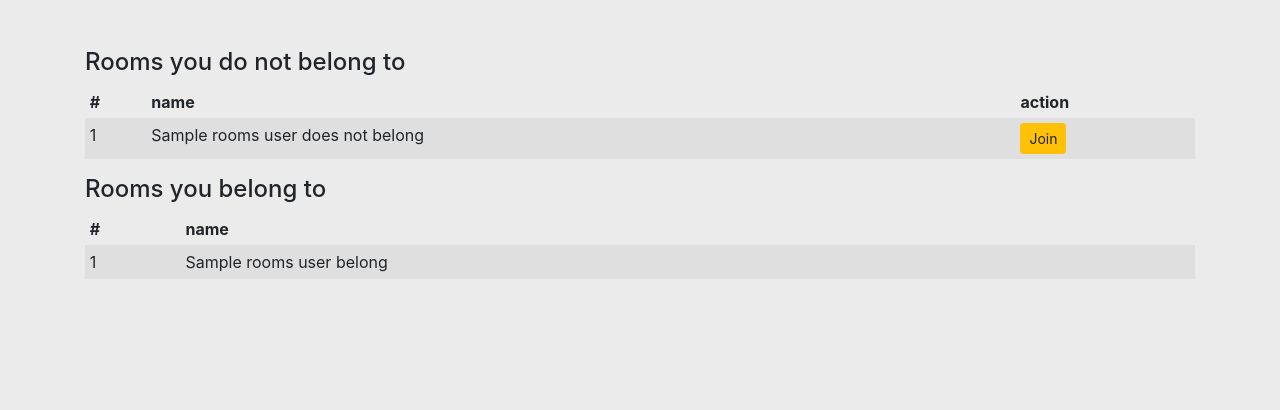
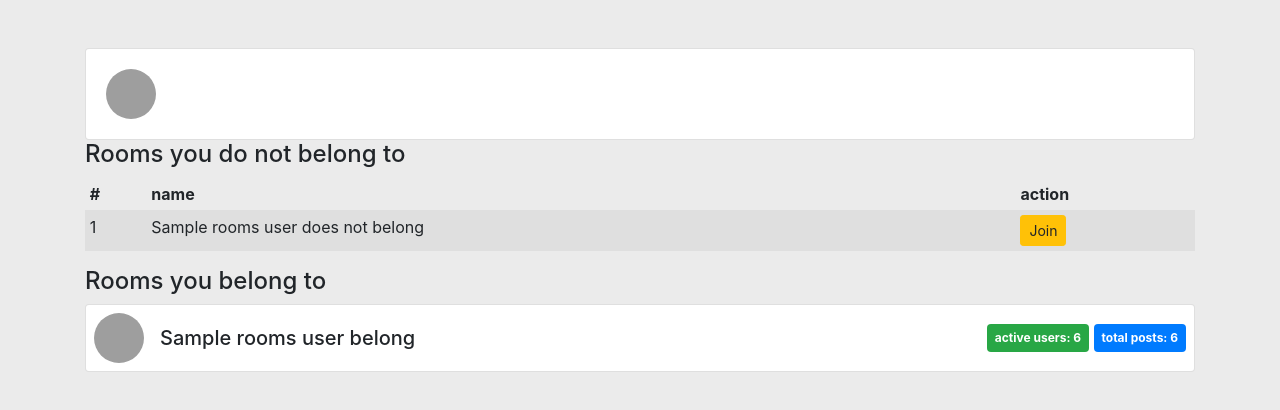
Before and after one commit to Mchajda/put-pti-proj, a Symfony app: template templates/front/room/index.html.twig in a window 1280 px wide. Shown: the part 56-466 px from the top of the page. Run offline with Twig, Linux system fonts and the light colour scheme; the template is opened without the code that fills it: most values are stand-ins (such as "Sample title", 1, 10 or a date in 2020); some libraries are stand-ins or nearby versions; grey boxes are pictures that could not be loaded.

Commit message:
visual changes

```diff
--- a/templates/front/profile/otherUserProfile.html.twig
+++ b/templates/front/profile/otherUserProfile.html.twig
@@ -8,10 +8,10 @@
                 <hr>
             </div>
 
-            <div class="">
+            <div class="card card-body">
                 {% if last_activity is not empty %}
                     <h4>{{ user.getNickname }} last activity</h4>
-                    <table class="table table-sm table-borderless table-striped table-hover">
+                    <table class="table table-sm table-striped table-hover">
                         <thead>
                         <tr>
                             <th>Content</th>
--- a/templates/front/room/index.html.twig
+++ b/templates/front/room/index.html.twig
@@ -6,6 +6,9 @@
     {% endif %}
 
     {% if rooms_user_does_not_belong is not empty %}
+        <div class="card card-body">
+            <img class="avatar" src="https://picsum.photos/200" />
+        </div>
         <h4>Rooms you do not belong to</h4>
         <table class="table table-sm table-borderless table-striped table-hover">
             <thead>
@@ -31,22 +34,21 @@
 
     {% if rooms_user_belongs is not empty %}
         <h4>Rooms you belong to</h4>
-        <table class="table table-sm table-borderless table-striped table-hover">
-            <thead>
-            <tr>
-                <th>#</th>
-                <th>name</th>
-            </tr>
-            </thead>
-            <tbody>
-            {% for room in rooms_user_belongs %}
-                <tr>
-                    <td>{{ loop.index }}</td>
-                    <td><a href="{{ path('room', {'slug' : room.getSlug()}) }}">{{ room.getName() }}</a></td>
-                </tr>
-            {% endfor %}
-            </tbody>
-        </table>
+        {% for room in rooms_user_belongs %}
+            <div class="card card-body p-2">
+                <div class="d-flex">
+                    <div><img class="avatar" src="https://picsum.photos/200" /></div>
+                    <div class="d-flex align-items-center justify-content-between pl-3 w-100">
+                        <a href="{{ path('room', {'slug' : room.getSlug()}) }}"><h5 class="mb-0">{{ room.getName() }}</h5></a>
+                        <div>
+                            <span class="badge badge-success p-2">active users: {{ room.getMember|length }}</span>
+                            <span class="badge badge-primary p-2">total posts: {{ room.getPosts|length }}</span>
+                        </div>
+                    </div>
+                </div>
+            </div>
+        {% endfor %}
+
     {% else %}
         <h4>You does not belong to any room yet...</h4>
     {% endif %}
```
Also changed, not shown: templates/front/profile/profile.html.twig (+10 -10 lines).
